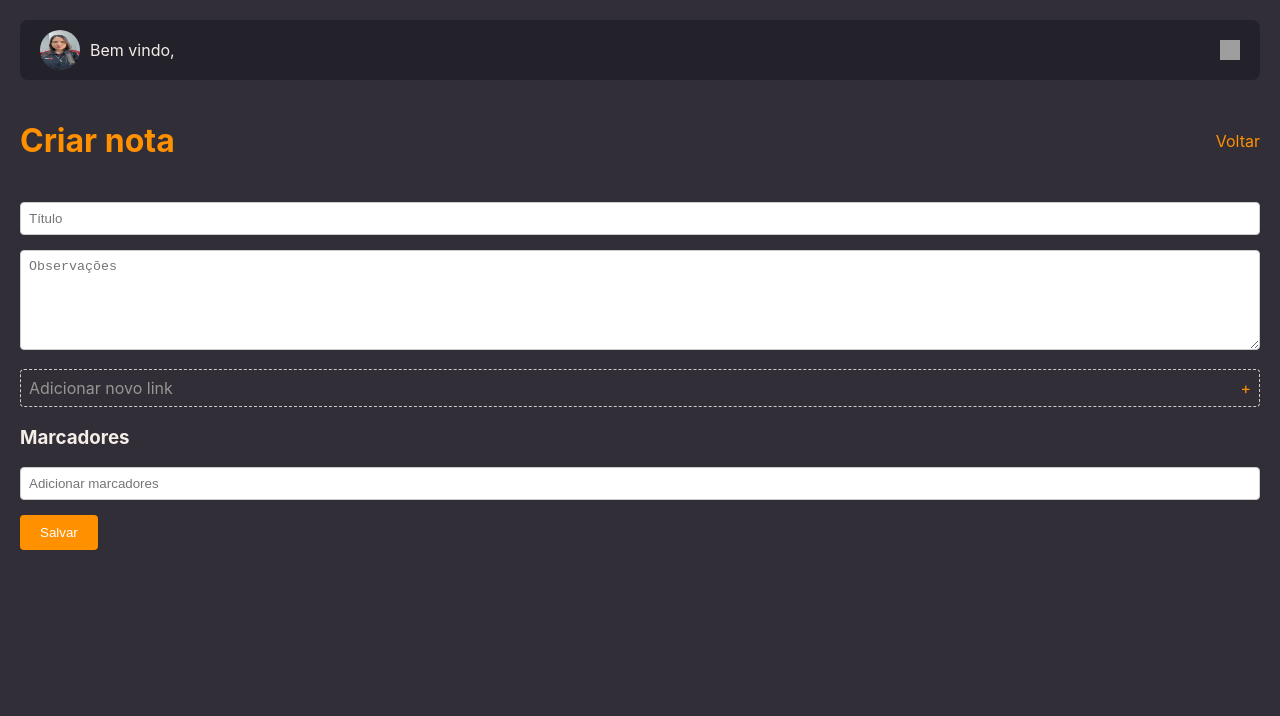
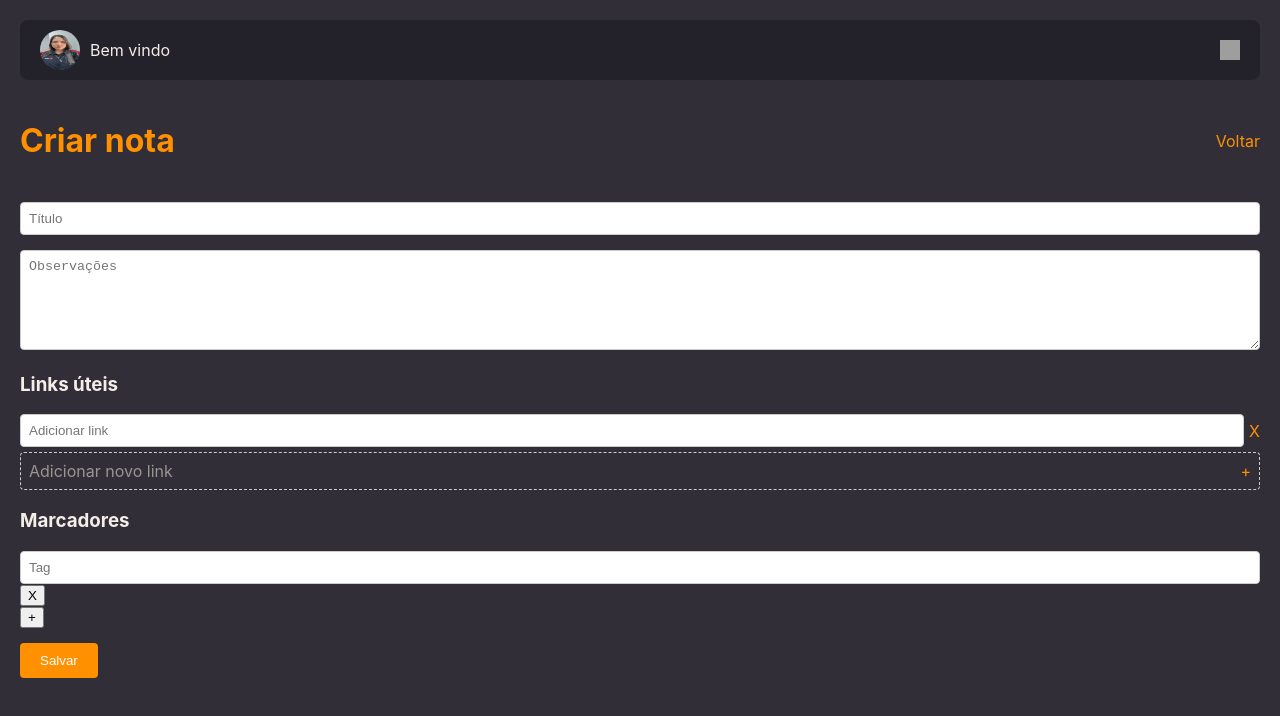
Before and after one commit to CarolSLS/project-react, a React (Create React App) app: page /createNotes in a window 1280 px wide. Shown: the top 716 px of the page. Built offline with nearby package versions, Linux system fonts and the light colour scheme; grey boxes are pictures that could not be loaded.

Commit message:
atualizacao

```diff
--- a/package.json
+++ b/package.json
@@ -8,17 +8,20 @@
     "@babel/plugin-transform-numeric-separator": "^7.24.7",
     "@babel/plugin-transform-optional-chaining": "^7.24.8",
     "@babel/plugin-transform-private-methods": "^7.24.7",
+    "@hookform/resolvers": "^3.9.0",
     "@rollup/plugin-terser": "^0.4.4",
     "@testing-library/jest-dom": "^5.17.0",
     "@testing-library/react": "^13.4.0",
     "@testing-library/user-event": "^13.5.0",
     "react": "^18.3.1",
     "react-dom": "^18.3.1",
+    "react-hook-form": "^7.52.2",
     "react-router-dom": "^6.25.1",
     "react-scripts": "5.0.1",
     "rimraf": "^6.0.1",
     "styled-components": "^6.1.12",
-    "web-vitals": "^2.1.4"
+    "web-vitals": "^2.1.4",
+    "zod": "^3.23.8"
   },
   "scripts": {
     "start": "react-scripts start",
--- a/src/components/Criar-notas/create-notes.jsx
+++ b/src/components/Criar-notas/create-notes.jsx
@@ -1,5 +1,8 @@
 import React, {useState, useContext} from "react";
 import {useNavigate} from "react-router-dom";
+import { useForm, Controller } from "react-hook-form";
+import { zodResolver } from "@hookform/resolvers/zod";
+import { noteSchema } from "../../schemas/noteSchema";
 // import { LogoutIcon } from "../../assets/logout.svg";
 import userImage from "../../assets/user-image.jpeg";
 import userContext from "../userContext";
@@ -24,105 +27,192 @@ import {
     AddLinkIcon,
     TagsSection,
     SaveButton,
-  } from "../Criar-notas/create-notes";
+  } from "./create-notes";
 
   const CreateNotes = () =>{
-    const {user, logout} = useContext(userContext);
-    const navigate = useNavigate();
-    const [title, setTitle] = useState("");
-    const [notes, setNotes] = useState("");
-    const [links, setLinks] = useState("");
-    const [tags, setTags] = useState("");
+     const { handleSubmit, control, formState: { errors}} = useForm({
+        resolver: zodResolver(noteSchema),
+        defaultValues:{
+            title: "",
+            observations: "",
+            links:[""],
+            tags:[""],
+        },
+     });
 
-    const handleLogout = () => {
-        logout();
-        navigate("/login")
-    }
-
-    const handleAddLink = () => {
-        setLinks([...links, { id: links.length + 1, url: "" }]);
-      };
-
-      const handleRemoveLink = (id) => {
-        setLinks(links.filter((link) => link.id !== id));
-      };
-
-      const handleLinkChange = (id, value) => {
-        setLinks(links.map((link) => (link.id === id ? { ...link, url: value } : link)));
-      };
-
-      const handleSave = () => {
-        // Lógica para salvar a nota
-        console.log("Salvar nota", { title, notes, links, tags });
+     const onSubmit = (data) => {
+        console.log("Formulário enviado: ", data);
      };
 
 
+
       return (
+
             <Container>
               <Header>
-            <ProfilePicture src={user.profilePicture || userImage} alt="Foto do perfil" />
-            <WelcomeMessage>Bem vindo, {user.name}</WelcomeMessage>
-            <LogoutIcon src={LogoutIcon} alt="Logout" onClick={handleLogout} />
+                <ProfilePicture src={userImage} alt="Foto do perfil" />
+                <WelcomeMessage>Bem vindo</WelcomeMessage>
+                <LogoutIcon src="logout-icon.png" alt="Logout" />
               </Header>
               <Content>
                 <div style={{ display: "flex", justifyContent: "space-between", alignItems: "center" }}>
                   <Title>Criar nota</Title>
-              <BackLink onClick={() => navigate("/home")}>Voltar</BackLink>
+                  <BackLink >Voltar</BackLink>
                 </div>
-            <Form>
+                <Form onSubmit={handleSubmit(onSubmit)}>
                   <FormGroup>
-                <Input
-                  type="text"
-                  value={title}
-                  onChange={(e) => setTitle(e.target.value)}
-                  placeholder="Título"
-                  required
+                    <Controller
+                      name="title"
+                      control={control}
+                      render={({ field }) => (
+                        <Input type="text" {...field} placeholder="Título" />
+                      )}
                     />
+                    {errors.title && <p>{errors.title.message}</p>}
                   </FormGroup>
                   <FormGroup>
-                <TextArea
-                  value={notes}
-                  onChange={(e) => setNotes(e.target.value)}
-                  placeholder="Observações"
-                  required
+                    <Controller
+                      name="observations"
+                      control={control}
+                      render={({ field }) => (
+                        <TextArea {...field} placeholder="Observações" />
+                      )}
                     />
                   </FormGroup>
                   <LinksSection>
-                {/* <h3>Links úteis</h3>
-                {links.map((link) => (
-                  <LinkInputContainer key={link.id}>
+                    <h3>Links úteis</h3>
+                    <Controller
+                      name="links"
+                      control={control}
+                      render={({ field }) => (
+                        field.value.map((link, index) => (
+                          <LinkInputContainer key={index}>
                             <LinkInput
-                      type="url"
-                      value={link.url}
-                      onChange={(e) => handleLinkChange(link.id, e.target.value)}
+                              type="text"
+                              value={link}
+                              onChange={(e) => {
+                                const newLinks = [...field.value];
+                                newLinks[index] = e.target.value;
+                                field.onChange(newLinks);
+                              }}
                               placeholder="Adicionar link"
-                      required
                             />
-                    <RemoveLinkIcon onClick={() => handleRemoveLink(link.id)}>x</RemoveLinkIcon>
+                            <RemoveLinkIcon type="button" onClick={() => {
+                              const newLinks = field.value.filter((_, i) => i !== index);
+                              field.onChange(newLinks);
+                            }}>X</RemoveLinkIcon>
                           </LinkInputContainer>
-                ))} */}
-                <AddLinkInput onClick={handleAddLink}>
+                        ))
+                      )}
+                    />
+                    <AddLinkInput type="button" onClick={() => {
+                      control.setValue("links", [...control.getValues("links"), ""]);
+                    }}>
                       <span>Adicionar novo link</span>
                       <AddLinkIcon>+</AddLinkIcon>
                     </AddLinkInput>
                   </LinksSection>
                   <TagsSection>
                     <h3>Marcadores</h3>
+                    <Controller
+                      name="tags"
+                      control={control}
+                      render={({ field }) => (
+                        field.value.map((tag, index) => (
+                          <div key={index}>
                             <Input
                               type="text"
-                  value={tags}
-                  onChange={(e) => setTags(e.target.value)}
-                  placeholder="Adicionar marcadores"
+                              value={tag}
+                              onChange={(e) => {
+                                const newTags = [...field.value];
+                                newTags[index] = e.target.value;
+                                field.onChange(newTags);
+                              }}
+                              placeholder="Tag"
                             />
+                            <button type="button" onClick={() => {
+                              const newTags = field.value.filter((_, i) => i !== index);
+                              field.onChange(newTags);
+                            }}>X</button>
+                          </div>
+                        ))
+                      )}
+                    />
+                    <button type="button" onClick={() => {
+                      control.setValue("tags", [...control.getValues("tags"), ""]);
+                    }}>+</button>
                   </TagsSection>
-              <SaveButton type="button" onClick={handleSave}>
-                Salvar
-              </SaveButton>
+                  <SaveButton type="submit">Salvar</SaveButton>
                 </Form>
               </Content>
             </Container>
           );
 
+        // <Container>
+        //   <Header>
+        //     <ProfilePicture src={user.profilePicture || userImage} alt="Foto do perfil" />
+        //     <WelcomeMessage>Bem vindo, {user.name}</WelcomeMessage>
+        //     <LogoutIcon src={LogoutIcon} alt="Logout" onClick={handleLogout} />
+        //   </Header>
+        //   <Content>
+        //     <div style={{ display: "flex", justifyContent: "space-between", alignItems: "center" }}>
+        //       <Title>Criar nota</Title>
+        //       <BackLink onClick={() => navigate("/home")}>Voltar</BackLink>
+        //     </div>
+        //     <Form>
+        //       <FormGroup>
+        //         <Input
+        //           type="text"
+        //           value={title}
+        //           onChange={(e) => setTitle(e.target.value)}
+        //           placeholder="Título"
+        //           required
+        //         />
+        //       </FormGroup>
+        //       <FormGroup>
+        //         <TextArea
+        //           value={notes}
+        //           onChange={(e) => setNotes(e.target.value)}
+        //           placeholder="Observações"
+        //           required
+        //         />
+        //       </FormGroup>
+        //       <LinksSection>
+        //         {/* <h3>Links úteis</h3>
+        //         {links.map((link) => (
+        //           <LinkInputContainer key={link.id}>
+        //             <LinkInput
+        //               type="url"
+        //               value={link.url}
+        //               onChange={(e) => handleLinkChange(link.id, e.target.value)}
+        //               placeholder="Adicionar link"
+        //               required
+        //             />
+        //             <RemoveLinkIcon onClick={() => handleRemoveLink(link.id)}>x</RemoveLinkIcon>
+        //           </LinkInputContainer>
+        //         ))} */}
+        //         <AddLinkInput onClick={handleAddLink}>
+        //           <span>Adicionar novo link</span>
+        //           <AddLinkIcon>+</AddLinkIcon>
+        //         </AddLinkInput>
+        //       </LinksSection>
+        //       <TagsSection>
+        //         <h3>Marcadores</h3>
+        //         <Input
+        //           type="text"
+        //           value={tags}
+        //           onChange={(e) => setTags(e.target.value)}
+        //           placeholder="Adicionar marcadores"
+        //         />
+        //       </TagsSection>
+        //       <SaveButton type="button" onClick={handleSave}>
+        //         Salvar
+        //       </SaveButton>
+        //     </Form>
+        //   </Content>
+        // </Container>
+
+
   };
 
   export default CreateNotes;
--- /dev/null
+++ b/src/schemas/noteSchema.js
@@ -0,0 +1,8 @@
+import { z } from "zod";
+
+export const noteSchema = z.object({
+  title: z.string().min(1, "Título é obrigatório"),
+  observations: z.string().optional(),
+  links: z.array(z.string().url("Deve ser uma URL válida")),
+//   tags: z.array(z.string().nonempty("Tag não pode ser vazia")).optional(),
+});
```
Also changed, not shown: 1 other file (tests, documents, lock files or other folders). Lines whose indentation alone changed are shown as unchanged.
